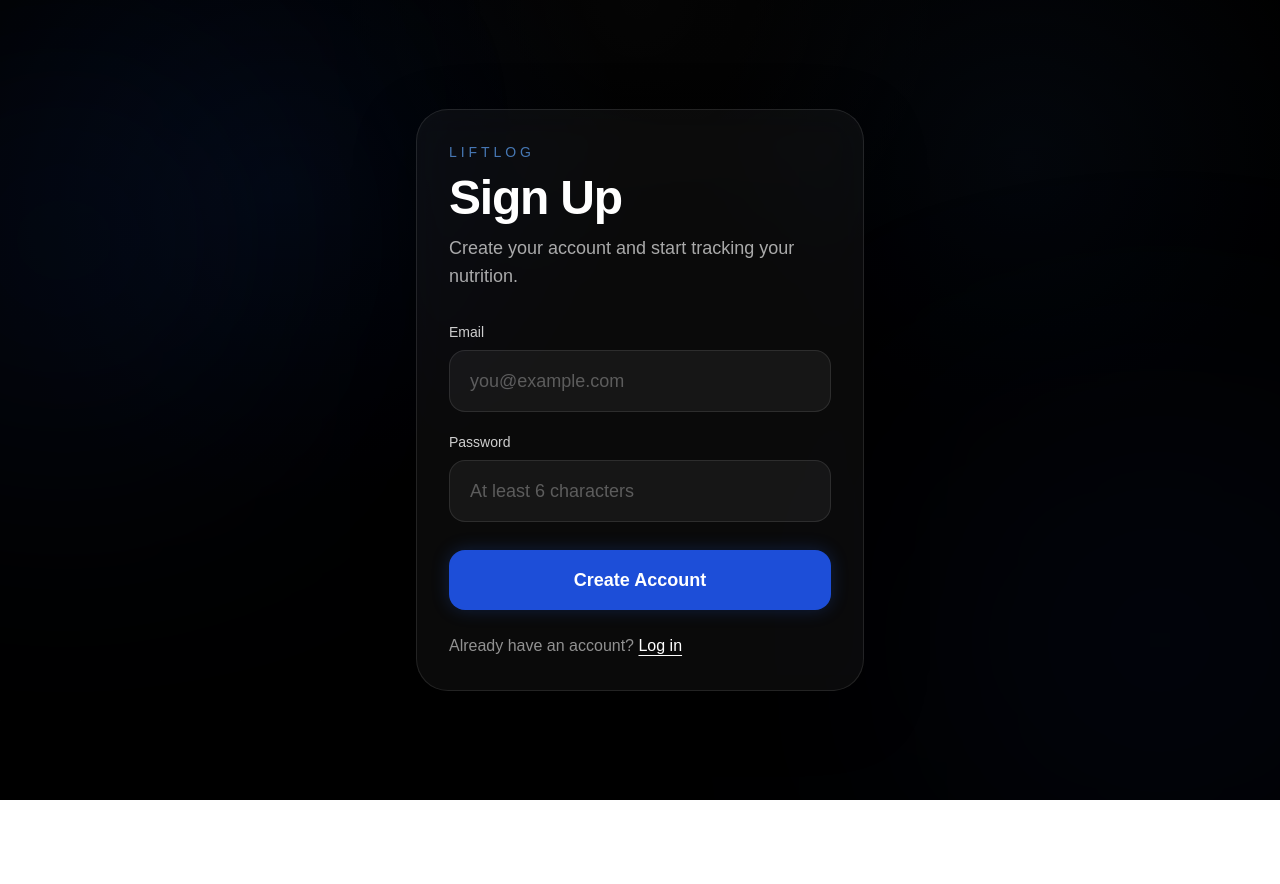
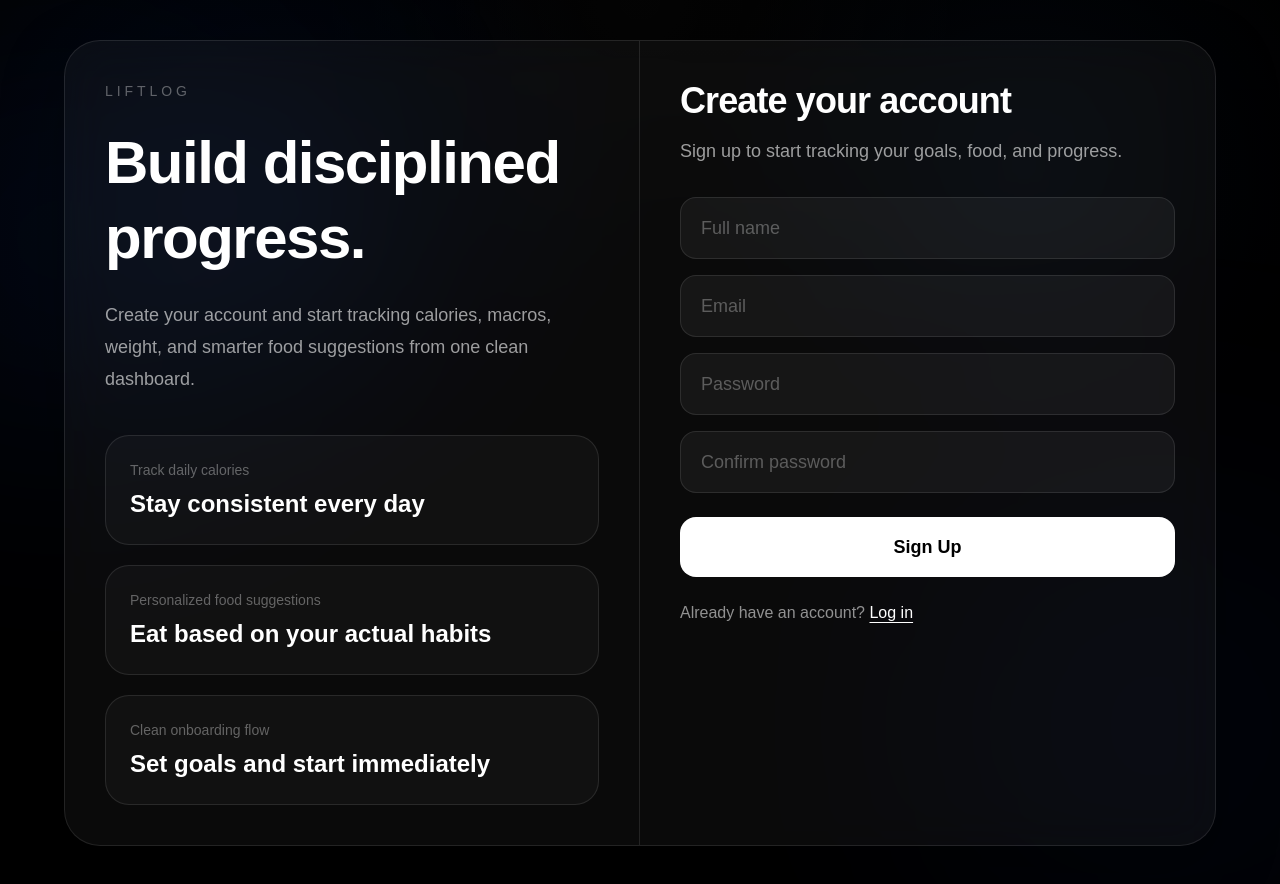
Before and after one commit to nishanthkanaparthi/LiftLog, a Next.js app: page /signup in a window 1280 px wide. Before the commit the page ends 800 px from the top, so only its background shows below. Built offline with nearby package versions, Linux system fonts and the light colour scheme.

Commit message:
Restore professional signup layout and auto-login flow

```diff
--- a/app/signup/page.tsx
+++ b/app/signup/page.tsx
@@ -7,13 +7,20 @@ import Link from "next/link";
 export default function SignupPage() {
   const router = useRouter();
 
+  const [name, setName] = useState("");
   const [email, setEmail] = useState("");
   const [password, setPassword] = useState("");
+  const [confirmPassword, setConfirmPassword] = useState("");
   const [message, setMessage] = useState("");
   const [isSubmitting, setIsSubmitting] = useState(false);
 
   const handleSignup = async () => {
     setMessage("");
+
+    if (name.trim().length < 2) {
+      setMessage("Please enter your full name.");
+      return;
+    }
 
     if (!email.includes("@")) {
       setMessage("Please enter a valid email.");
@@ -25,6 +32,11 @@ export default function SignupPage() {
       return;
     }
 
+    if (password !== confirmPassword) {
+      setMessage("Passwords do not match.");
+      return;
+    }
+
     try {
       setIsSubmitting(true);
 
@@ -33,7 +45,11 @@ export default function SignupPage() {
         headers: {
           "Content-Type": "application/json",
         },
-        body: JSON.stringify({ email, password }),
+        body: JSON.stringify({
+          name,
+          email,
+          password,
+        }),
       });
 
       const data = await res.json();
@@ -70,17 +86,54 @@ export default function SignupPage() {
         <div className="absolute bottom-0 right-[-40px] h-[320px] w-[320px] rounded-full bg-[#1D4ED8]/14 blur-[150px]" />
 
         <div className="relative z-10 flex min-h-screen items-center justify-center px-4 py-10">
-          <div className="w-full max-w-md rounded-[32px] border border-white/10 bg-white/[0.04] p-8 shadow-[0_20px_60px_rgba(0,0,0,0.35)] backdrop-blur-xl">
-            <p className="mb-3 text-sm uppercase tracking-[0.28em] text-[#60A5FA]/70">
+          <div className="grid w-full max-w-6xl overflow-hidden rounded-[36px] border border-white/10 bg-white/[0.04] shadow-[0_20px_60px_rgba(0,0,0,0.35)] backdrop-blur-xl md:grid-cols-2">
+            <div className="border-b border-white/10 p-10 md:border-b-0 md:border-r">
+              <p className="text-sm uppercase tracking-[0.28em] text-white/35">
                 LiftLog
               </p>
 
-            <h1 className="text-5xl font-semibold tracking-tight text-white">
-              Sign Up
+              <h1 className="mt-6 text-5xl font-semibold leading-tight tracking-tight text-white md:text-6xl">
+                Build disciplined progress.
               </h1>
 
-            <p className="mt-3 text-lg leading-7 text-white/65">
-              Create your account and start tracking your nutrition.
+              <p className="mt-6 max-w-xl text-lg leading-8 text-white/60">
+                Create your account and start tracking calories, macros, weight,
+                and smarter food suggestions from one clean dashboard.
+              </p>
+
+              <div className="mt-10 space-y-5">
+                <div className="rounded-3xl border border-white/10 bg-white/[0.03] p-6">
+                  <p className="text-sm text-white/35">Track daily calories</p>
+                  <p className="mt-2 text-2xl font-semibold text-white">
+                    Stay consistent every day
+                  </p>
+                </div>
+
+                <div className="rounded-3xl border border-white/10 bg-white/[0.03] p-6">
+                  <p className="text-sm text-white/35">
+                    Personalized food suggestions
+                  </p>
+                  <p className="mt-2 text-2xl font-semibold text-white">
+                    Eat based on your actual habits
+                  </p>
+                </div>
+
+                <div className="rounded-3xl border border-white/10 bg-white/[0.03] p-6">
+                  <p className="text-sm text-white/35">Clean onboarding flow</p>
+                  <p className="mt-2 text-2xl font-semibold text-white">
+                    Set goals and start immediately
+                  </p>
+                </div>
+              </div>
+            </div>
+
+            <div className="p-10">
+              <h2 className="text-4xl font-semibold tracking-tight text-white">
+                Create your account
+              </h2>
+
+              <p className="mt-4 text-lg leading-7 text-white/60">
+                Sign up to start tracking your goals, food, and progress.
               </p>
 
               {message && (
@@ -89,40 +142,46 @@ export default function SignupPage() {
                 </div>
               )}
 
-            <div className="mt-8 space-y-5">
-              <div>
-                <label className="mb-2 block text-sm font-medium text-white/80">
-                  Email
-                </label>
+              <div className="mt-8 space-y-4">
+                <input
+                  type="text"
+                  placeholder="Full name"
+                  className="w-full rounded-2xl border border-white/10 bg-white/[0.05] px-5 py-4 text-lg text-white outline-none transition placeholder:text-white/30 focus:border-[#3B82F6]/50 focus:bg-white/[0.06]"
+                  value={name}
+                  onChange={(e) => setName(e.target.value)}
+                />
+
                 <input
                   type="email"
-                  placeholder="you@example.com"
+                  placeholder="Email"
                   className="w-full rounded-2xl border border-white/10 bg-white/[0.05] px-5 py-4 text-lg text-white outline-none transition placeholder:text-white/30 focus:border-[#3B82F6]/50 focus:bg-white/[0.06]"
                   value={email}
                   onChange={(e) => setEmail(e.target.value)}
                 />
-              </div>
 
-              <div>
-                <label className="mb-2 block text-sm font-medium text-white/80">
-                  Password
-                </label>
                 <input
                   type="password"
-                  placeholder="At least 6 characters"
+                  placeholder="Password"
                   className="w-full rounded-2xl border border-white/10 bg-white/[0.05] px-5 py-4 text-lg text-white outline-none transition placeholder:text-white/30 focus:border-[#3B82F6]/50 focus:bg-white/[0.06]"
                   value={password}
                   onChange={(e) => setPassword(e.target.value)}
                 />
-              </div>
+
+                <input
+                  type="password"
+                  placeholder="Confirm password"
+                  className="w-full rounded-2xl border border-white/10 bg-white/[0.05] px-5 py-4 text-lg text-white outline-none transition placeholder:text-white/30 focus:border-[#3B82F6]/50 focus:bg-white/[0.06]"
+                  value={confirmPassword}
+                  onChange={(e) => setConfirmPassword(e.target.value)}
+                />
               </div>
 
               <button
                 onClick={handleSignup}
                 disabled={isSubmitting}
-              className="mt-7 w-full rounded-2xl bg-[#1D4ED8] px-4 py-4 text-lg font-semibold text-white shadow-[0_0_18px_rgba(37,99,235,0.24)] transition hover:bg-[#2563EB] disabled:cursor-not-allowed disabled:opacity-60"
+                className="mt-6 w-full rounded-2xl bg-white px-4 py-4 text-lg font-semibold text-black transition hover:bg-zinc-200 disabled:cursor-not-allowed disabled:opacity-60"
               >
-              {isSubmitting ? "Creating Account..." : "Create Account"}
+                {isSubmitting ? "Creating Account..." : "Sign Up"}
               </button>
 
               <p className="mt-6 text-base text-white/55">
@@ -137,6 +196,7 @@ export default function SignupPage() {
             </div>
           </div>
         </div>
+      </div>
     </main>
   );
 }
```
Lines whose indentation alone changed are shown as unchanged.
